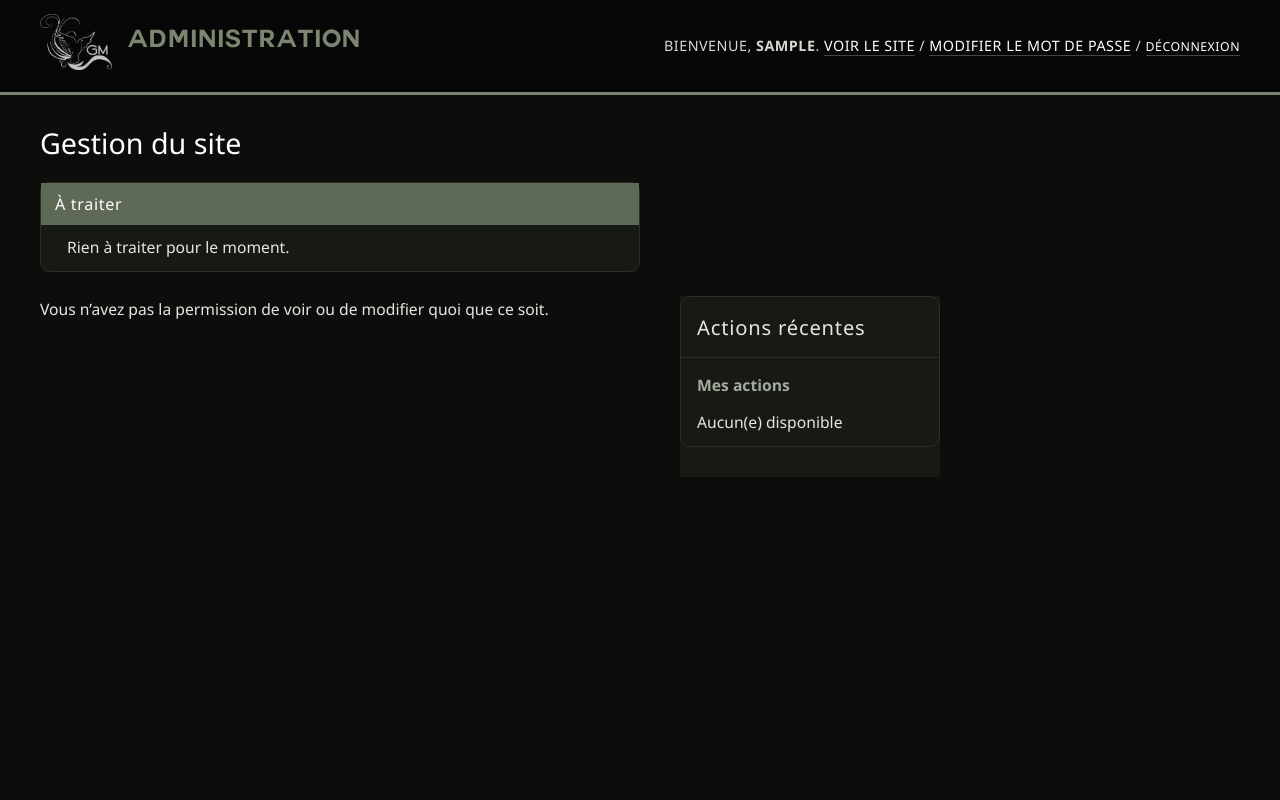
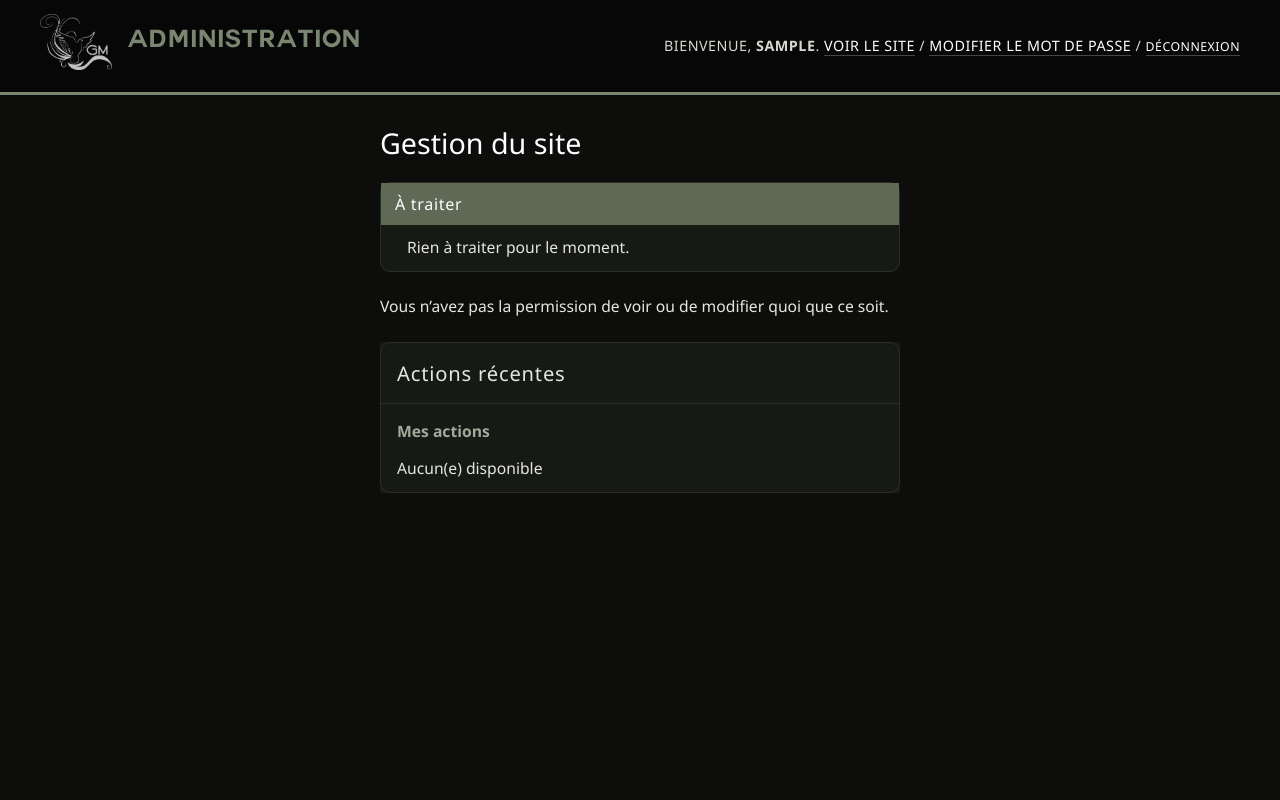
Before and after one commit to LeifABOUTIN/GMhtml, a Django app: page /admin/ in a window 1280 px wide. Run offline with Django 5.2, Linux system fonts and the light colour scheme; the visitor is signed in with stand-in values (Sample User, id 1); data comes from the database, SQL or seed files in the repository; data that the repository does not hold is empty; parts of the project's set-up code (start-up, migrations or seed data) failed here and were passed over.

Commit message:
Admin: centred layout, no side menu
Header, breadcrumbs and pages share one centred 1200px column; the home
page stacks "À traiter", the models and recent actions in a narrower one.

Co-Authored-By: Claude Opus 5.5 <noreply@anthropic.com>

```diff
--- a/server/memorials/admin.py
+++ b/server/memorials/admin.py
@@ -14,6 +14,7 @@ from .models import CeremonyStep, Comment, CommentPhoto, Memorial
 # keep the admin to what the staff actually use (Google login is configured in settings)
 for model in (Group, EmailAddress, SocialAccount, SocialApp, SocialToken):
 	admin.site.unregister(model)
+admin.site.enable_nav_sidebar = False  # few models: the pages stay centred without the side menu
 
 
 class CeremonyStepInline(admin.TabularInline):
--- a/server/templates/admin/base_site.html
+++ b/server/templates/admin/base_site.html
@@ -76,6 +76,8 @@
 	/* bigger everything: the admin sizes are in rem, so this scales text, inputs and buttons together */
 	html {
 		font-size: 112%;
+		--gm-width: 1200px;  /* content is centred in a column this wide */
+		--gm-gutter: max(40px, calc((100% - var(--gm-width)) / 2));
 	}
 	body {
 		background: var(--body-bg);
@@ -87,7 +89,7 @@
 	/* header */
 	#header {
 		border-bottom: 3px solid var(--gm-green);
-		padding: 14px 40px;
+		padding: 14px var(--gm-gutter);
 	}
 	#site-name a {
 		display: inline-flex;
@@ -108,12 +110,34 @@
 		font-size: 0.8rem;
 	}
 	div.breadcrumbs {
-		padding: 12px 40px;
+		padding: 12px var(--gm-gutter);
 	}
 
-	/* content */
+	/* content: one centred column */
 	#content {
+		box-sizing: border-box;
+		width: 100%;
+		max-width: calc(var(--gm-width) + 80px);
+		margin: 0 auto;
 		padding: 28px 40px;
+	}
+	/* home page: "À traiter", the models and recent actions stacked in a narrower column */
+	.dashboard #content {
+		max-width: 880px;
+	}
+	.dashboard #content-main,
+	.dashboard #content-related {
+		float: none;
+		width: auto;
+		margin: 0 0 24px;
+	}
+	@media (max-width: 767px) {
+		html {
+			--gm-gutter: 16px;
+		}
+		#content {
+			padding: 20px 16px;
+		}
 	}
 	#content h1 {
 		font-size: 1.6rem;
```
